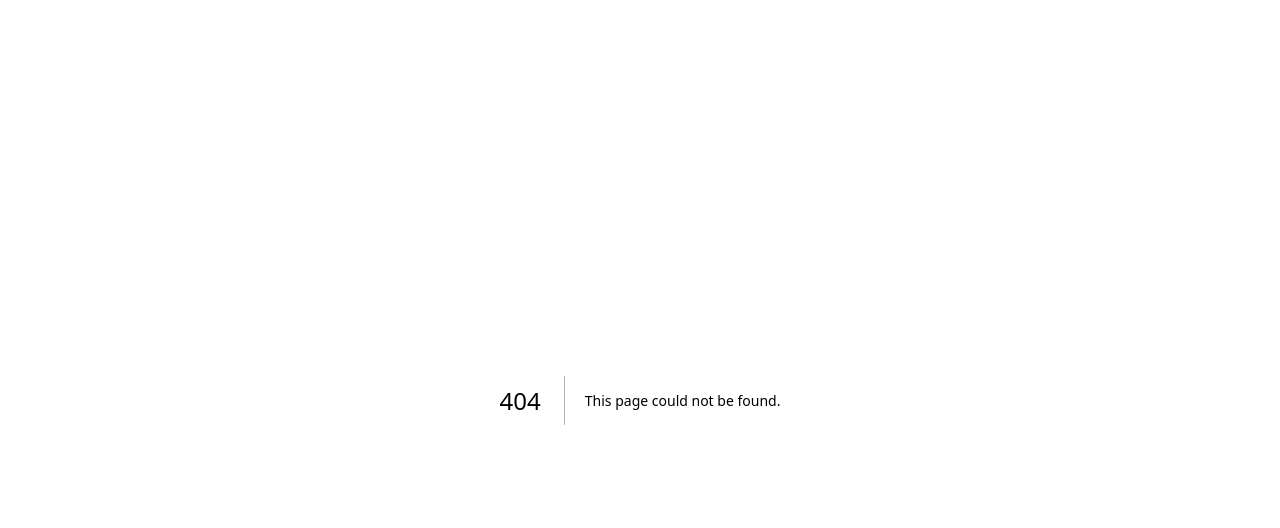
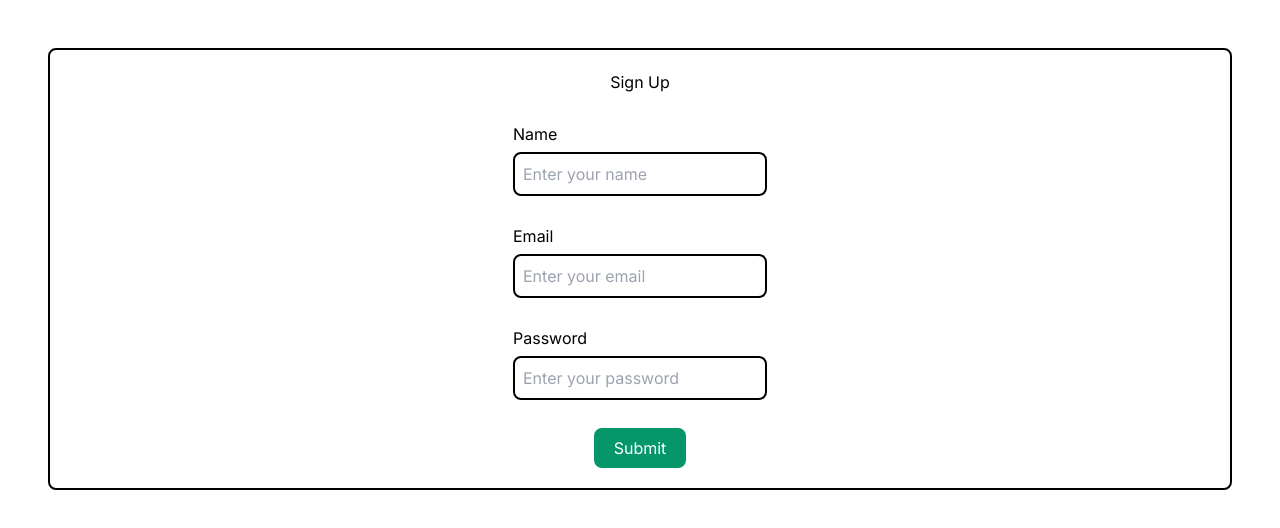
Before and after one commit to kravcov7/hackathon, a Next.js app: page /form/signup in a window 1280 px wide. Before the commit this address had no page. Shown: the top 528 px of the page. Built offline with nearby package versions, Linux system fonts and the light colour scheme.

Commit message:
feat: add route for signup form

```diff
--- a/app/form/page.tsx
+++ b/app/form/page.tsx
@@ -2,10 +2,5 @@ import LoginForm from "../ui/login-form";
 import SignupForm from "../ui/signup-form";
 
 export default function Page() {
-  return (
-    <>
-      <LoginForm />;
-      <SignupForm />
-    </>
-  );
+  return <LoginForm />;
 }
--- /dev/null
+++ b/app/form/signup/page.tsx
@@ -0,0 +1,5 @@
+import SignupForm from "@/app/ui/signup-form";
+
+export default function page() {
+  return <SignupForm />;
+}
--- a/app/ui/signup-form.tsx
+++ b/app/ui/signup-form.tsx
@@ -37,7 +37,7 @@ export default function SignupForm() {
       </label>
       <button
         type="submit"
-        className="py-2 px-5 rounded-lg bg-indigo-500 text-white"
+        className="py-2 px-5 rounded-lg bg-emerald-600 text-white"
       >
         Submit
       </button>
```
